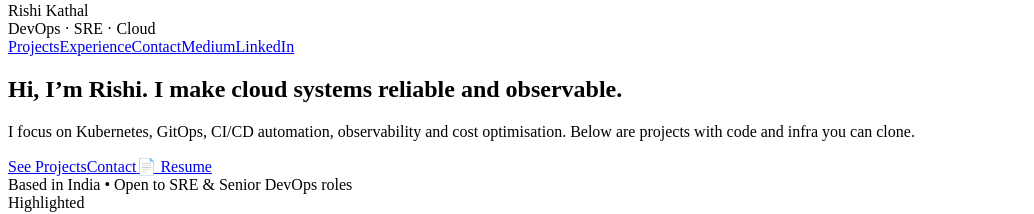
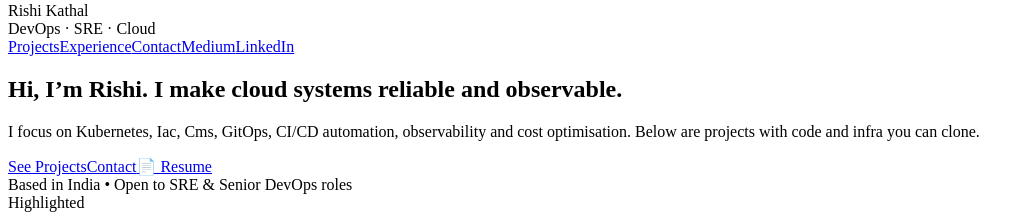
Before and after one commit to REY1405/Portfolio, a Next.js app: page / in a window 1280 px wide. Shown: the part 1422-1636 px from the top of the page, without its empty margins (0-1034 px from the left). Built offline with nearby package versions, Linux system fonts and the light colour scheme.

Commit message:
added testing code

```diff
--- a/pages/index.js
+++ b/pages/index.js
@@ -42,7 +42,7 @@ const projects = [
   {
     title: "Kubernetes NGINX",
     desc: "K8s manifests with Kustomize overlays, sealed-secrets, and GitHub Actions tests.",
-    repo: "#",
+    repo: "https://github.com/REY1405/Devops_Projects",
   },
   {
     title: "Observability (SigNoz + OTel)",
@@ -87,7 +87,7 @@ export default function Home() {
               </h1>
 
               <p className="mt-4 text-lg text-slate-600">
-                I focus on Kubernetes, GitOps, CI/CD automation, observability and cost
+                I focus on Kubernetes, Iac, Cms, GitOps, CI/CD automation, observability and cost
                 optimisation. Below are projects with code and infra you can clone.
               </p>
 
```
